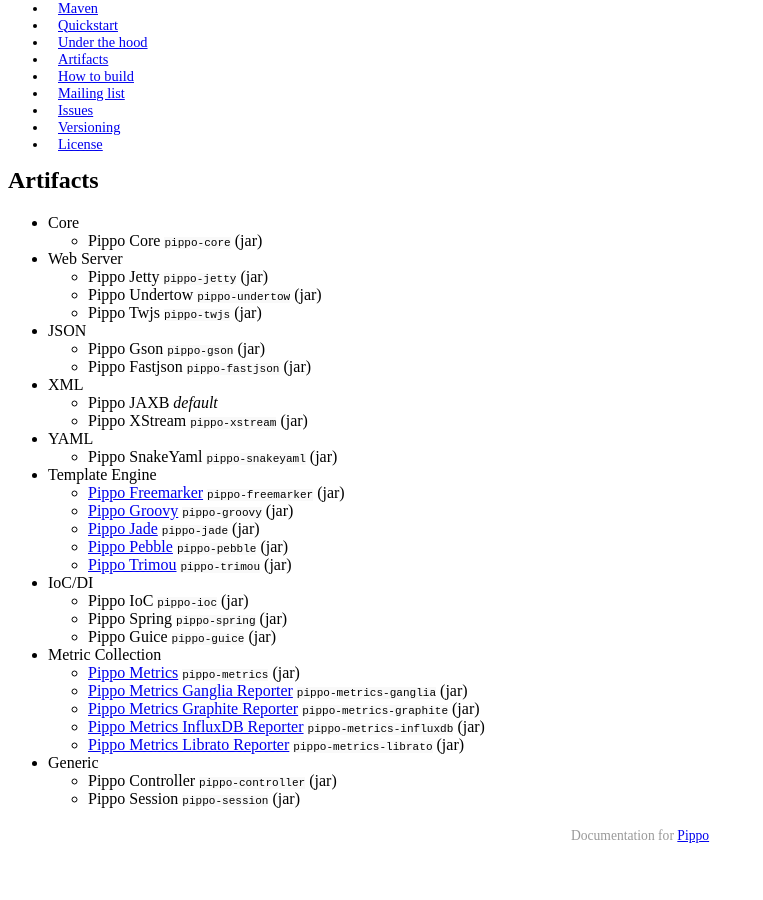
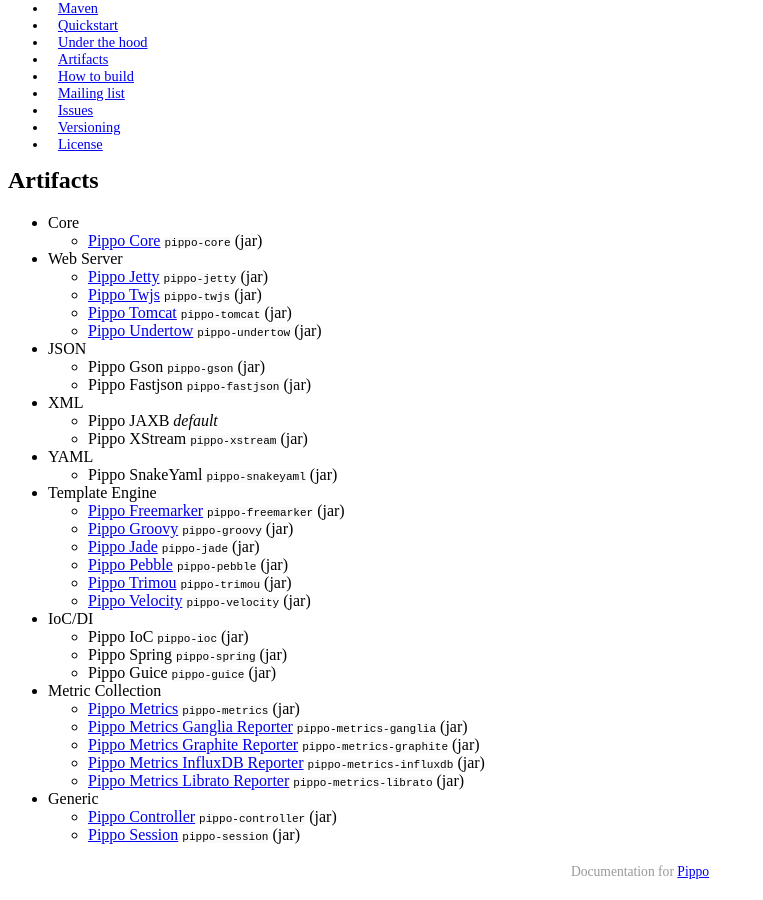
Before and after one commit to pippo-java/pippo.github.io, a Jekyll site: the page built from _posts/2015-03-17-artifacts.md, in a window 1280 px wide and 900 px high, scrolled down 660 px. Shown: the whole window, without its empty margins (0-763 px from the left). Built offline with Jekyll 4.4.1, drawn with Linux system fonts in a browser that asks for light colours; Markdown is read by kramdown in place of the engine named in the settings; a style sheet for code colours, icons or effects is not loaded; before the commit the page ends 1524 px from its top, so only the background shows below that.

```diff
--- a/_posts/2015-03-17-artifacts.md
+++ b/_posts/2015-03-17-artifacts.md
@@ -7,11 +7,12 @@ order: 20
 ---
 
 - Core
-     - Pippo Core `pippo-core` (jar)
+     - [Pippo Core]({{ site.codeurl }}/pippo-core)  `pippo-core` (jar)
 - Web Server
-     - Pippo Jetty `pippo-jetty` (jar)
-     - Pippo Undertow `pippo-undertow` (jar)
-     - Pippo Twjs `pippo-twjs` (jar)
+     - [Pippo Jetty]({{ site.codeurl }}/pippo-server-parent/pippo-jetty) `pippo-jetty` (jar)
+     - [Pippo Twjs]({{ site.codeurl }}/pippo-server-parent/pippo-tjws) `pippo-twjs` (jar)
+     - [Pippo Tomcat]({{ site.codeurl }}/pippo-server-parent/pippo-tomcat) `pippo-tomcat` (jar)
+     - [Pippo Undertow]({{ site.codeurl }}/pippo-server-parent/pippo-undertow) `pippo-undertow` (jar)
 - JSON
      - Pippo Gson `pippo-gson` (jar)
      - Pippo Fastjson `pippo-fastjson` (jar)
@@ -21,21 +22,22 @@ order: 20
 - YAML
      - Pippo SnakeYaml `pippo-snakeyaml` (jar)
 - Template Engine
-     - [Pippo Freemarker](https://github.com/decebals/pippo/tree/master/pippo-freemarker) `pippo-freemarker` (jar)
-     - [Pippo Groovy](https://github.com/decebals/pippo/tree/master/pippo-groovy) `pippo-groovy` (jar)
-     - [Pippo Jade](https://github.com/decebals/pippo/tree/master/pippo-jade) `pippo-jade` (jar)
-     - [Pippo Pebble](https://github.com/decebals/pippo/tree/master/pippo-pebble) `pippo-pebble` (jar)
-     - [Pippo Trimou](https://github.com/decebals/pippo/tree/master/pippo-trimou) `pippo-trimou` (jar)
+     - [Pippo Freemarker]({{ site.codeurl }}/pippo-template-parent/pippo-freemarker) `pippo-freemarker` (jar)
+     - [Pippo Groovy]({{ site.codeurl }}/pippo-template-parent/pippo-groovy) `pippo-groovy` (jar)
+     - [Pippo Jade]({{ site.codeurl }}/pippo-template-parent/pippo-jade) `pippo-jade` (jar)
+     - [Pippo Pebble]({{ site.codeurl }}/pippo-template-parent/pippo-pebble) `pippo-pebble` (jar)
+     - [Pippo Trimou]({{ site.codeurl }}/pippo-template-parent/pippo-trimou) `pippo-trimou` (jar)
+	 - [Pippo Velocity]({{ site.codeurl }}/pippo-template-parent/pippo-velocity) `pippo-velocity` (jar)
 - IoC/DI
      - Pippo IoC `pippo-ioc` (jar)
      - Pippo Spring `pippo-spring` (jar)
      - Pippo Guice `pippo-guice` (jar)
 - Metric Collection
-     - [Pippo Metrics](https://github.com/decebals/pippo/tree/master/pippo-metrics) `pippo-metrics` (jar)
-     - [Pippo Metrics Ganglia Reporter](https://github.com/decebals/pippo/tree/master/pippo-metrics-ganglia) `pippo-metrics-ganglia` (jar)
-     - [Pippo Metrics Graphite Reporter](https://github.com/decebals/pippo/tree/master/pippo-metrics-graphite) `pippo-metrics-graphite` (jar)
-     - [Pippo Metrics InfluxDB Reporter](https://github.com/decebals/pippo/tree/master/pippo-metrics-influxdb) `pippo-metrics-influxdb` (jar)
-     - [Pippo Metrics Librato Reporter](https://github.com/decebals/pippo/tree/master/pippo-metrics-librato) `pippo-metrics-librato` (jar)
+     - [Pippo Metrics]({{ site.codeurl }}/pippo-metrics-parent/pippo-metrics) `pippo-metrics` (jar)
+     - [Pippo Metrics Ganglia Reporter]({{ site.codeurl }}/pippo-metrics-parent/pippo-metrics-ganglia) `pippo-metrics-ganglia` (jar)
+     - [Pippo Metrics Graphite Reporter]({{ site.codeurl }}/pippo-metrics-parent/pippo-metrics-graphite) `pippo-metrics-graphite` (jar)
+     - [Pippo Metrics InfluxDB Reporter]({{ site.codeurl }}/pippo-metrics-parent/pippo-metrics-influxdb) `pippo-metrics-influxdb` (jar)
+     - [Pippo Metrics Librato Reporter]({{ site.codeurl }}/pippo-metrics-parent/pippo-metrics-librato) `pippo-metrics-librato` (jar)
 - Generic
-     - Pippo Controller `pippo-controller` (jar)
-     - Pippo Session `pippo-session` (jar)
+     - [Pippo Controller]({{ site.codeurl }}/pippo-controller-parent/pippo-controller/) `pippo-controller` (jar)
+     - [Pippo Session]({{ site.codeurl }}/pippo-session-parent/pippo-session) `pippo-session` (jar)
```
